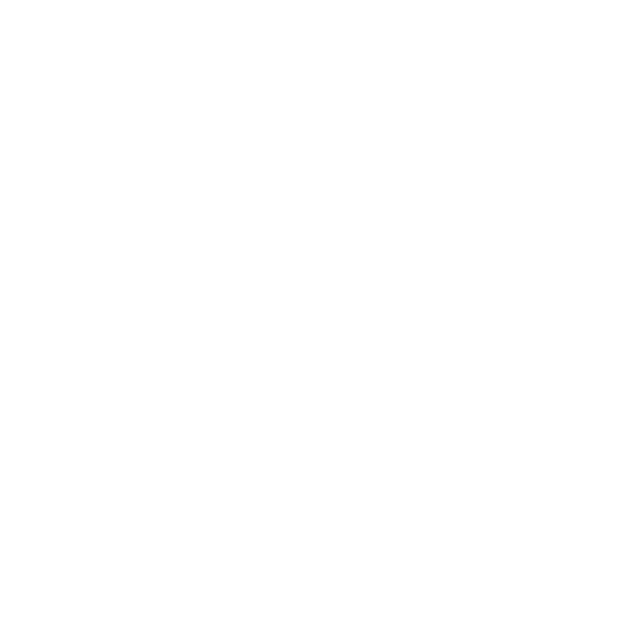
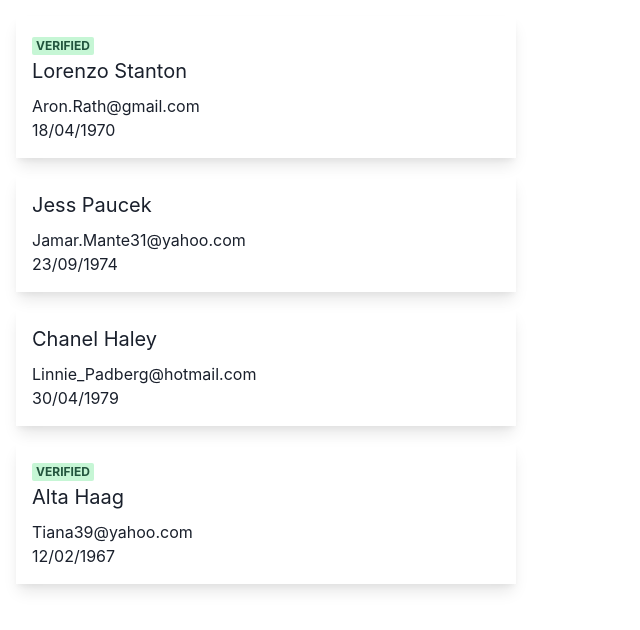
Before and after one commit to usmanabdurrehman/React-tutorials, a React app: page / in a window 1280 px wide. Shown: the top 630 px of the page, without its empty margins (0-640 px from the left). Built offline with nearby package versions, Linux system fonts and the light colour scheme; the HTML template or start-up script is replaced by a standard one.

Commit message:
Set has tutorial

```diff
--- a/src/App.tsx
+++ b/src/App.tsx
@@ -1,23 +1,10 @@
-import { QueryClient, QueryClientProvider } from "react-query";
 import { ChakraProvider } from "@chakra-ui/react";
-
-const queryClient = new QueryClient({
-  defaultOptions: {
-    queries: {
-      refetchOnMount: false,
-      refetchOnWindowFocus: false,
-      refetchOnReconnect: false,
-      retry: 0,
-    },
-  },
-});
+import List from "./Components/List";
 
 export default function App() {
   return (
     <ChakraProvider>
-      <QueryClientProvider client={queryClient}>
-        {/* Tutorial Code Here */}
-      </QueryClientProvider>
+      <List />
     </ChakraProvider>
   );
 }
--- /dev/null
+++ b/src/Components/List.tsx
@@ -0,0 +1,25 @@
+import { Badge, Box, Flex, Text } from "@chakra-ui/react";
+import moment from "moment";
+import React from "react";
+import { users } from "./data";
+
+const verifiedUserIds = [users[0].id, users[3].id];
+
+export default function List() {
+  return (
+    <Flex direction={"column"} gap={4} m={4} width={500}>
+      {users.map((user) => (
+        <Box key={user.id} boxShadow="lg" p={4}>
+          {verifiedUserIds.find((userId) => userId === user.id) && (
+            <Badge colorScheme="green">Verified</Badge>
+          )}
+          <Text fontSize={"xl"} mb={2}>
+            {user.firstName} {user.lastName}
+          </Text>
+          <Text mb={0}>{user.email}</Text>
+          <Text mb={0}>{moment(user.birthday).format("DD/MM/YYYY")}</Text>
+        </Box>
+      ))}
+    </Flex>
+  );
+}
--- /dev/null
+++ b/src/Components/data.ts
@@ -0,0 +1,28 @@
+import { faker } from "@faker-js/faker";
+faker.seed(123);
+
+interface User {
+  id: string;
+  avatar: string;
+  birthday: Date;
+  email: string;
+  firstName: string;
+  lastName: string;
+  sex: string;
+}
+
+function createRandomUser(): User {
+  return {
+    id: faker.string.uuid(),
+    avatar: faker.image.avatar(),
+    birthday: faker.date.birthdate(),
+    email: faker.internet.email(),
+    firstName: faker.person.firstName(),
+    lastName: faker.person.lastName(),
+    sex: faker.person.sexType(),
+  };
+}
+
+export const users = Array(4)
+  .fill(undefined)
+  .map((i) => createRandomUser());
--- a/src/Components/index.ts
+++ /dev/null
@@ -1,2 +0,0 @@
-export { VirtualList } from "./VirtualList";
-export * from "./FormikForm";
```
Also changed, not shown: package.json (+2 -11 lines), 1 other file (tests, documents, lock files or other folders).
